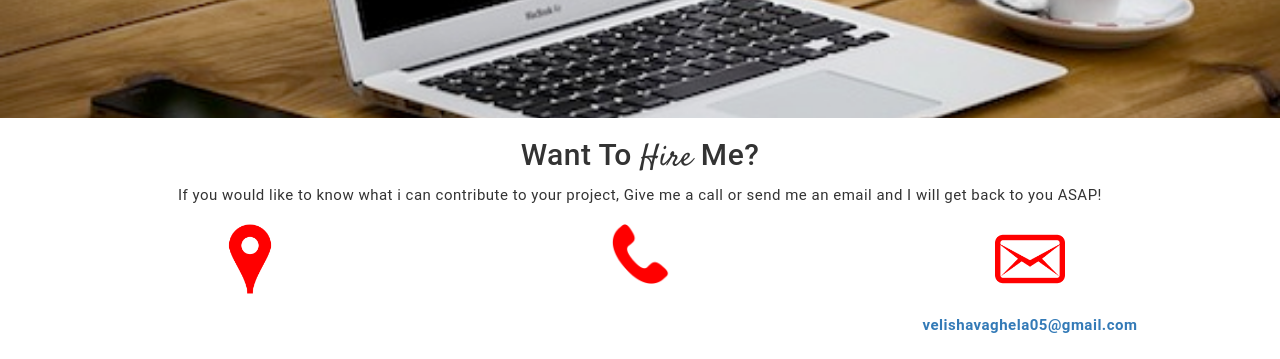
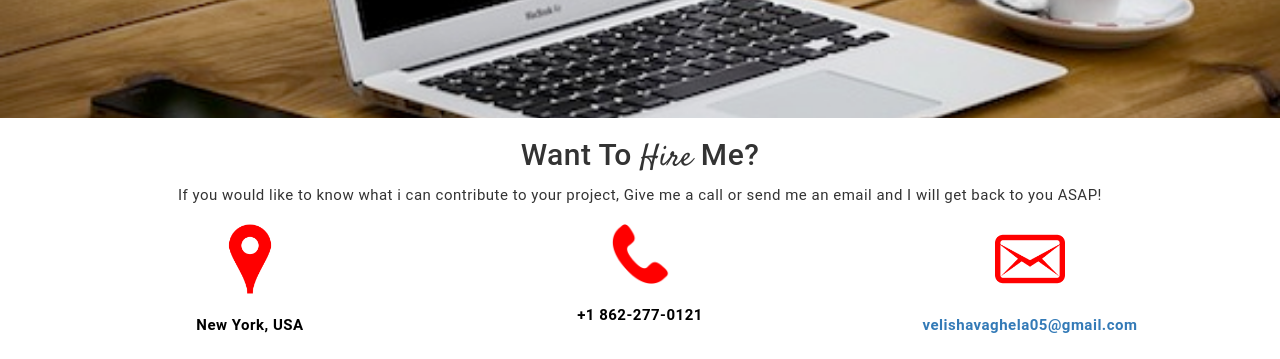
Before and after one commit to Velisha/Velisha.github.io, a plain HTML site: page index.html at #!/Contact in a window 1280 px wide. Shown: the part 512-871 px from the top of the page. Drawn offline with nearby package versions, Linux system fonts and the light colour scheme; some packages are replaced by stand-ins of ours.

Commit message:
Update contact.html

```diff
--- a/contact.html
+++ b/contact.html
@@ -9,7 +9,7 @@
         </div>				<div class="col-sm-4 col-xs-12 col-md-4">
 				<center>
 				<img src="img\home.png" width="70px" height="70px" style="margin-top:8px"> <br> <br>
-                <span style="color:white ;font-weight:bold"> New York, USA </span>
+                <span style="color:black ;font-weight:bold"> New York, USA </span>
 				</center>
 				</div>
 
@@ -17,14 +17,14 @@
 
 				<center>
 				<img src="img\phone.png" width="60px" height="60px" style="margin-top:8px"> <br><br>
-				<span style="color:white;font-weight:bold">+1 862-277-0121 </span>
+				<span style="color:black;font-weight:bold">+1 862-277-0121 </span>
                 </center>
                 </div>
 
                 <div class="col-sm-4 col-xs-12 col-md-4">
                 <center>
 				<img src="img\mail.png" width="70px" height="70px" style="margin-top:8px"> <br> <br>
-				<span style="color:white;font-weight:bold"><a href="mailto:velishavaghela05@gmail.com"target="_blank">velishavaghela05@gmail.com</a> </span>
+				<span style="color:black;font-weight:bold"><a href="mailto:velishavaghela05@gmail.com"target="_blank">velishavaghela05@gmail.com</a> </span>
 				</center>
 				</div>
 
```
